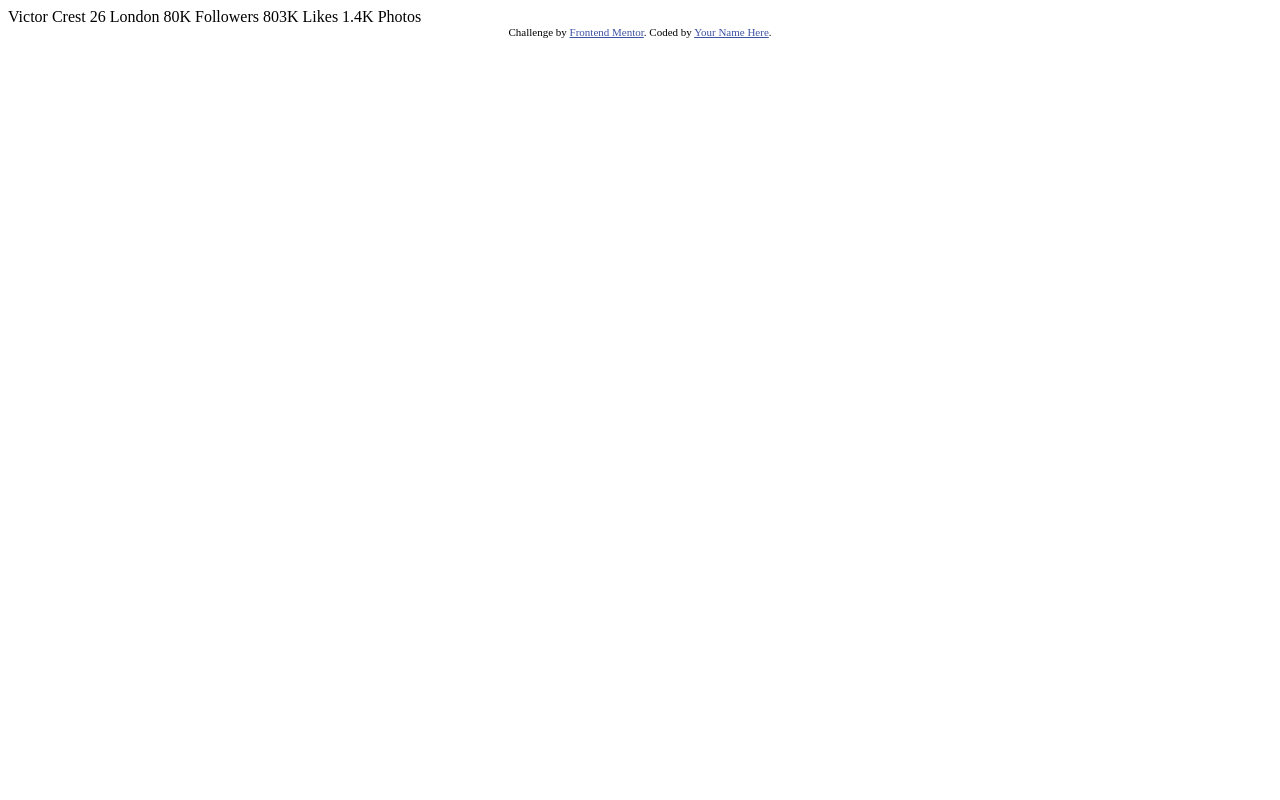
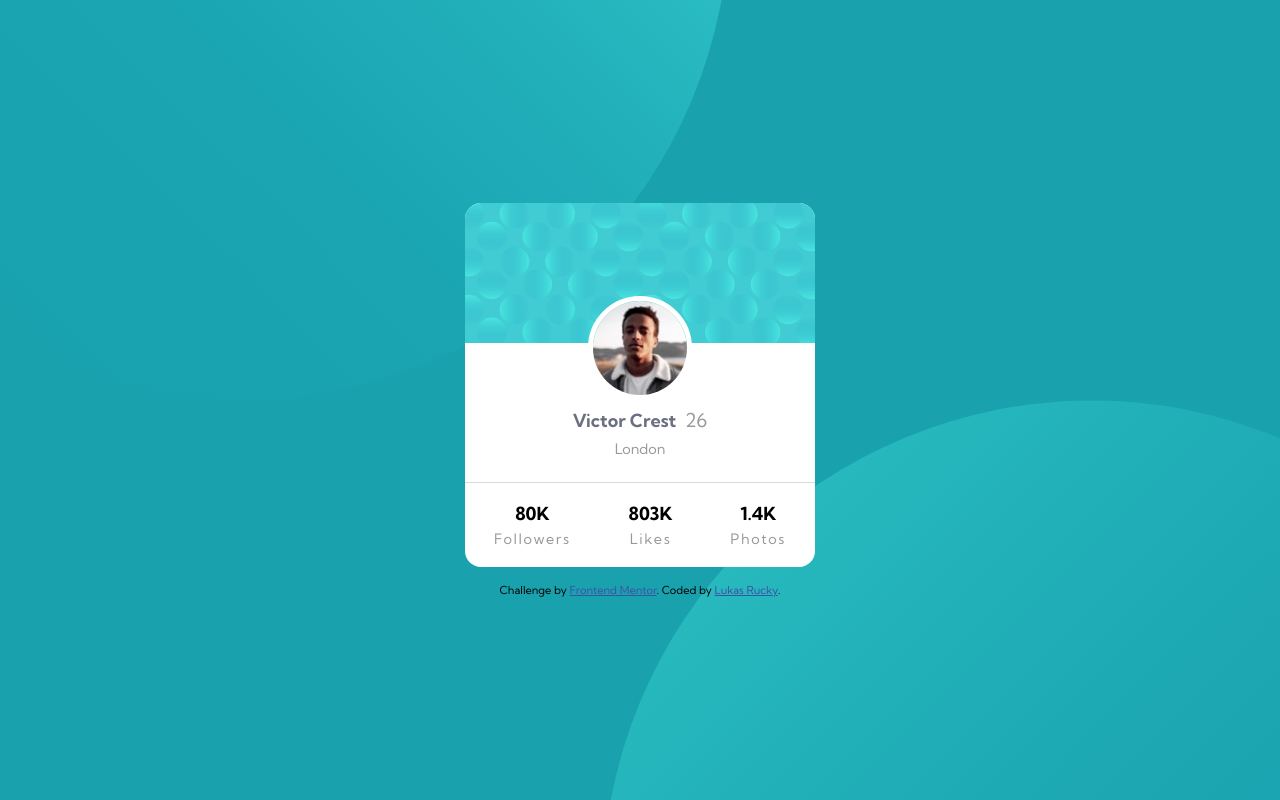
Before and after one commit to malyrudy/Profile-Card-Component, a plain HTML site: page index.html in a window 1280 px wide. Drawn offline with Linux system fonts and the light colour scheme.

Commit message:
completed

```diff
--- a/index.html
+++ b/index.html
@@ -5,31 +5,46 @@
   <meta name="viewport" content="width=device-width, initial-scale=1.0"> <!-- displays site properly based on user's device -->
 
   <link rel="icon" type="image/png" sizes="32x32" href="./images/favicon-32x32.png">
-
+  <link rel="stylesheet" href="styles.css">
   <title>Frontend Mentor | Profile card component</title>
 
-  <!-- Feel free to remove these styles or customise in your own stylesheet 👍 -->
-  <style>
-    .attribution { font-size: 11px; text-align: center; }
-    .attribution a { color: hsl(228, 45%, 44%); }
-  </style>
 </head>
 <body>
-  Victor Crest
-  26
-  London
 
-  80K
-  Followers
+  <div class="container">
+    <div class="image-bg">
+      <img src="images/bg-pattern-card.svg" alt="">
+    </div>
+    <div class="avatar">
+      <img src="images/image-victor.jpg" alt="">
+    </div>
+    <div class="about-info">
+      <p class="name">Victor Crest <span>26</span></p>
+      <p>London</p>
+    </div>
+    <div class="numbers">
+      <div class="followers">
+        <p class="big-numbers">80K</p>
+        <p class="description">Followers</p>
+      </div>
 
-  803K
-  Likes
+      <div class="likes">
+        <p class="big-numbers">803K</p>
+        <p class="description">Likes</p>
+      </div>
 
-  1.4K
-  Photos
+      <div class="photos">
+        <p class="big-numbers">1.4K</p>
+        <p class="description">Photos</p>
+      </div>
+
+    </div>
+
+  </div>
+
   <div class="attribution">
     Challenge by <a href="https://www.frontendmentor.io?ref=challenge" target="_blank">Frontend Mentor</a>.
-    Coded by <a href="#">Your Name Here</a>.
+    Coded by <a href="#">Lukas Rucky</a>.
   </div>
 </body>
 </html>
--- /dev/null
+++ b/styles.css
@@ -0,0 +1,94 @@
+@import url('https://fonts.googleapis.com/css2?family=Kumbh+Sans:wght@400;700&display=swap');
+
+.attribution {
+    font-size: 11px;
+    text-align: center;
+    margin-top: 1rem;
+}
+
+.attribution a {
+    color: hsl(228, 45%, 44%);
+}
+
+* {
+    margin: 0;
+    padding: 0;
+    box-sizing: border-box;
+}
+
+body {
+    font-family: 'Kumbh Sans', sans-serif;
+    display: flex;
+    flex-direction: column;
+    align-items: center;
+    justify-content: center;
+    min-height: 100vh;
+    text-align: center;
+    font-size: 18px;
+    background: hsl(185, 75%, 39%);
+    background-image: url(images/bg-pattern-top.svg), url(images/bg-pattern-bottom.svg);
+    background-repeat: no-repeat;
+    background-position: right 43vw bottom 50vh, left 47vw top 50vh;
+}
+
+.container {
+    max-width: 420px;
+    border-radius: 1rem;
+    position: relative;
+    background: white;
+    margin: 0 auto;
+}
+
+.image-bg img {
+    border-radius: 1rem 1rem 0 0;
+}
+
+.avatar img {
+    border-radius: 50%;
+    border: 5px solid white;
+    position: absolute;
+    transform: translate(-50%,-50%);
+    width: 6.5rem;
+}
+
+.about-info {
+    margin-top: 60px;
+}
+
+.about-info .name {
+    font-weight: 600;
+    color: hsl(227, 10%, 46%);
+}
+
+.about-info .name span {
+    font-weight: 400;
+    margin-left: 0.3rem;
+    color: rgba(0, 0, 0, 40%);
+    font-size: 1.2rem;
+}
+
+.about-info p:last-child {
+    margin: 0.5rem 0 1.5rem 0;
+    color: rgba(0, 0, 0, 40%);
+    font-size: 0.9rem;
+}
+
+.numbers {
+    display: flex;
+    align-items: center;
+    justify-content: space-around;
+    border-top: 1px solid hsl(0, 0%, 85%);
+    padding: 1.2rem 0 1.2rem 0;
+}
+
+.numbers .big-numbers {
+    font-weight: 700;
+}
+
+.numbers .description {
+    color: rgba(0, 0, 0, 40%);
+    font-weight: 400;
+    font-size: 0.9rem;
+    margin-top: 0.3rem;
+    letter-spacing: 0.1rem;
+}
```
Also changed, not shown: 1 other file.
